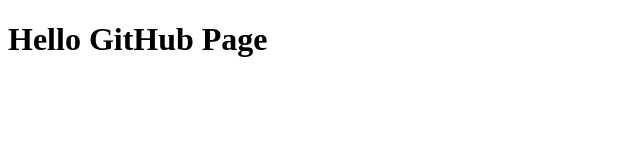
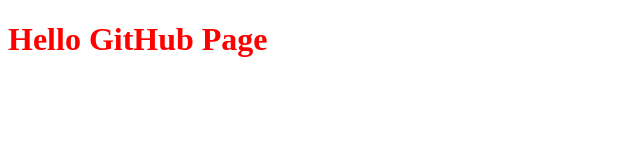
Before and after one commit to KrYP70N/demogithubpage, a plain HTML site: page index.html in a window 1280 px wide. Shown: the whole page, without its empty margins (0-640 px from the left). Drawn offline with Linux system fonts and the light colour scheme.

Commit message:
update style

```diff
--- a/index.html
+++ b/index.html
@@ -4,6 +4,7 @@
   <meta charset="UTF-8">
   <meta name="viewport" content="width=device-width, initial-scale=1.0">
   <title>Demo GitHub Page</title>
+  <link rel="stylesheet" href="./style/style.css">
 </head>
 <body>
   <h1>Hello GitHub Page</h1>
--- /dev/null
+++ b/style/style.css
@@ -0,0 +1,3 @@
+h1 {
+  color: red;
+}
```
